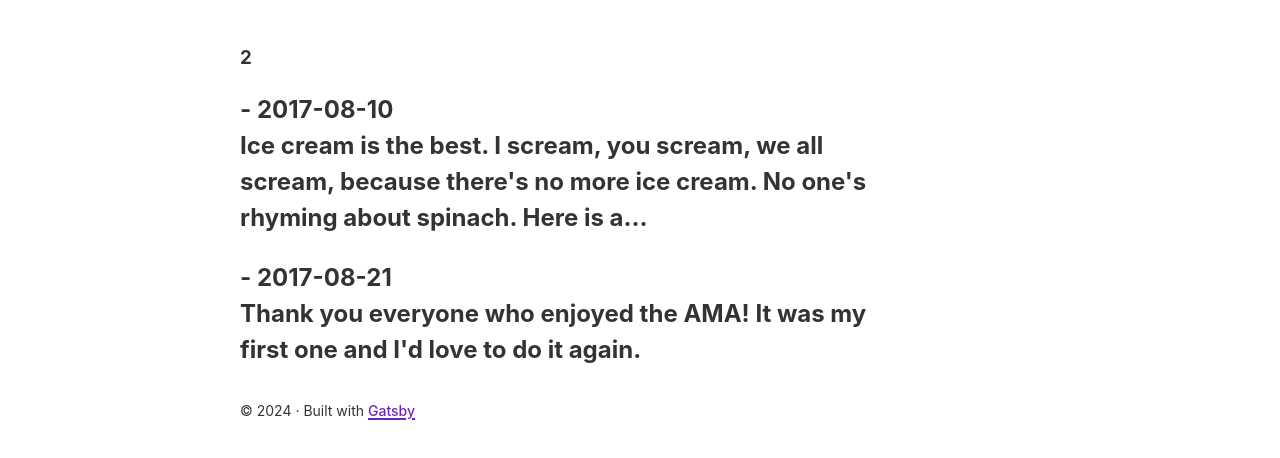
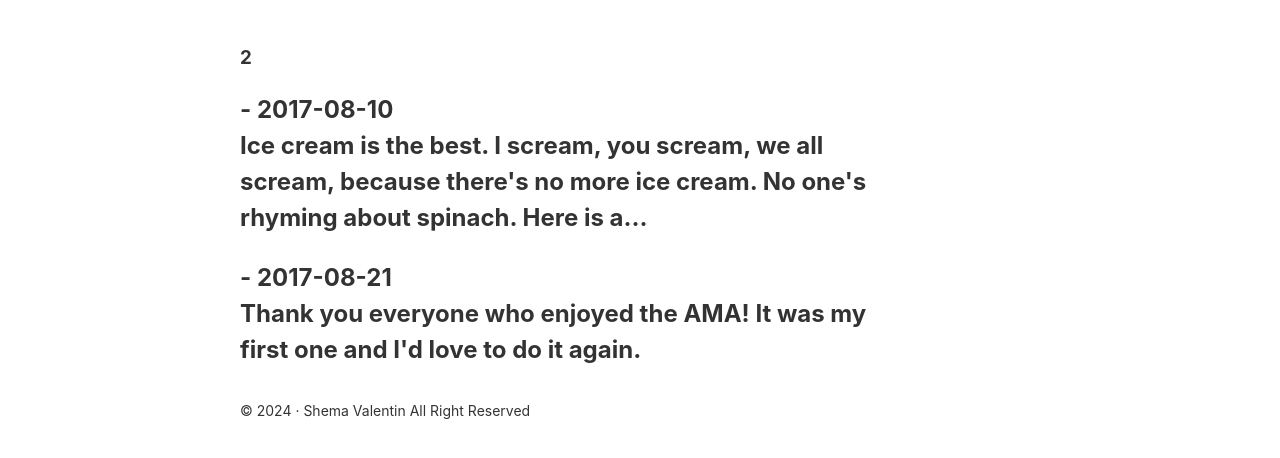
Before and after one commit to shemavalentin/vdevjs-blog, a Gatsby site: page / in a window 1280 px wide. Shown: the part 140-598 px from the top of the page. Built offline with nearby package versions, Linux system fonts and the light colour scheme; Gatsby itself is replaced by a stand-in of ours.

Commit message:
Added Copy right

```diff
--- a/src/components/layout.js
+++ b/src/components/layout.js
@@ -39,9 +39,11 @@ const Layout = ({ children }) => {
             fontSize: `var(--font-sm)`,
           }}
         >
-          © {new Date().getFullYear()} &middot; Built with
+          © {new Date().getFullYear()} &middot; Shema Valentin All Right
+          Reserved
           {` `}
-          <a href="https://www.gatsbyjs.com">Gatsby</a>
+          {/* <p>&copy; Shema Valentin All Right Reserved </p> */}
+          {/* <a href="">Shema Valentin</a> */}
         </footer>
       </div>
     </>
```
